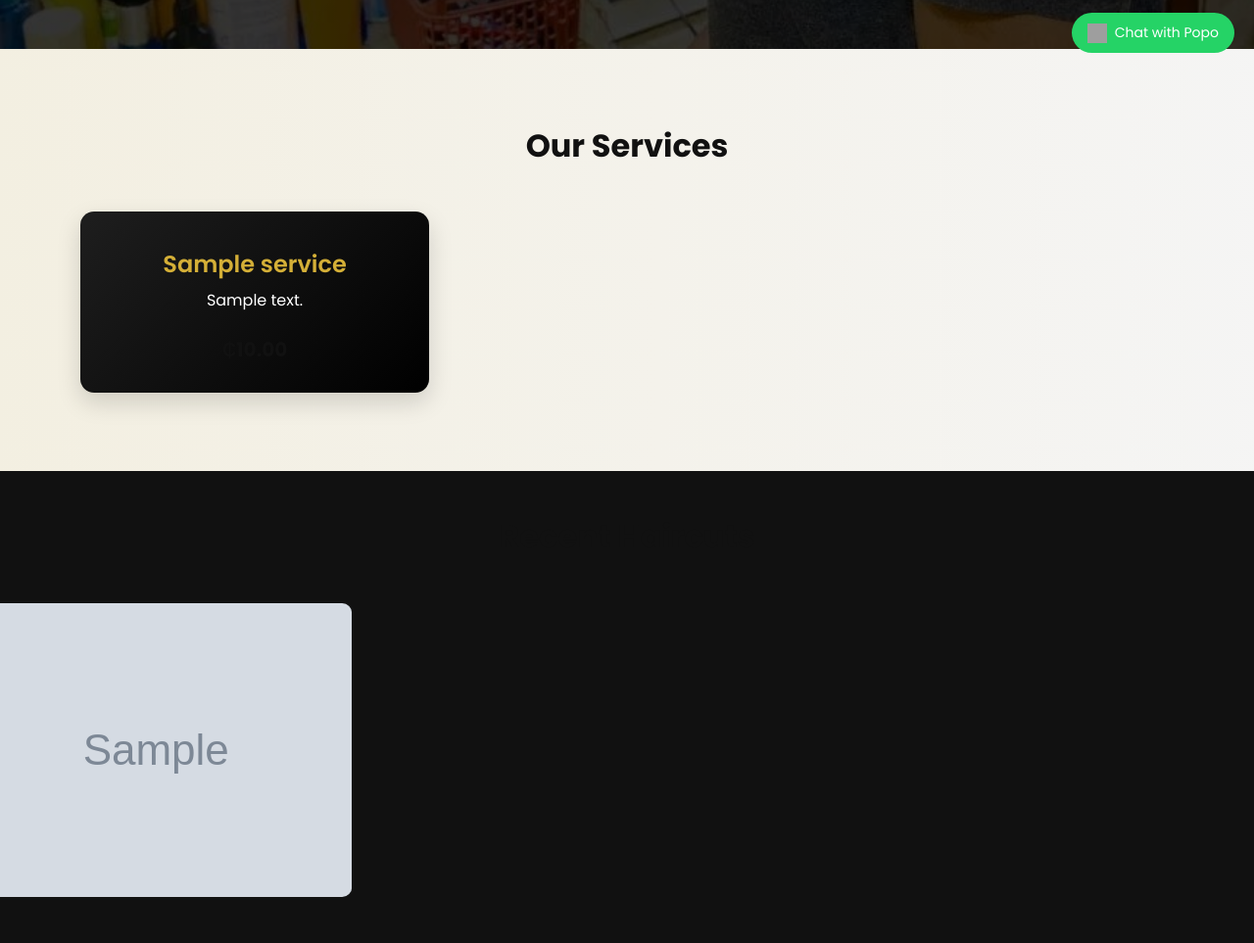
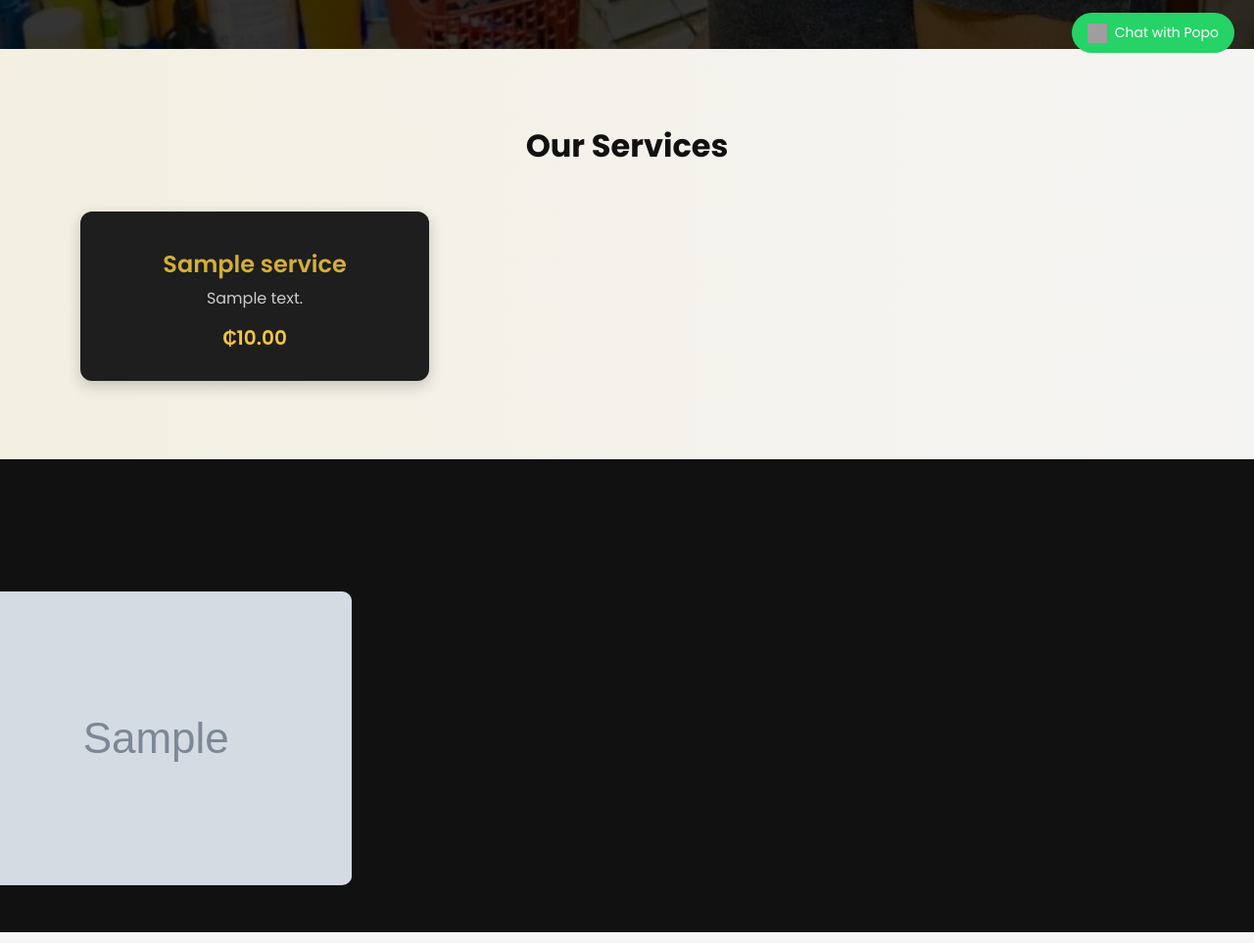
Before and after one commit to courageadawuduaar-cmd/popo, a Django app: page / in a window 1280 px wide. Shown: the part 726-1689 px from the top of the page at 98% size. Run offline with Django 5.2, Linux system fonts and the light colour scheme; tables that the repository leaves empty hold one stand-in row (values such as "Sample post"); grey boxes marked "Sample" are stand-in pictures; grey boxes are pictures that could not be loaded.

```diff
--- a/website/static/website/css/style.css
+++ b/website/static/website/css/style.css
@@ -383,46 +383,34 @@ margin:auto;
 display:block;
 }
 
-/* SERVICE CARDS */
+/* SERVICES SECTION */
 
 .service-card{
-border:none;
-border-radius:14px;
-padding:30px;
+background:#1e1e1e;
 color:white;
+border-radius:12px;
+padding:30px 20px;
 transition:all 0.3s ease;
-box-shadow:0 10px 25px rgba(0,0,0,0.15);
+box-shadow:0 5px 15px rgba(0,0,0,0.2);
+}
+
+.service-card h5{
+color:#f5c542;
+font-weight:600;
+}
+
+.service-card p{
+color:#ccc;
 }
 
 .service-card:hover{
-transform:translateY(-10px) scale(1.03);
-box-shadow:0 15px 35px rgba(0,0,0,0.25);
+transform:translateY(-8px);
+box-shadow:0 10px 30px rgba(0,0,0,0.35);
+background:#111;
 }
 
-/* Different colors for each card */
-
-.services .col-md-4:nth-child(1) .service-card{
-background:linear-gradient(135deg,#1e1e1e,#000000);
+.service-icon{
+font-size:40px;
+color:#f5c542;
+margin-bottom:15px;
 }
-
-.services .col-md-4:nth-child(2) .service-card{
-background:linear-gradient(135deg,#c59d5f,#a47c3c);
-}
-
-.services .col-md-4:nth-child(3) .service-card{
-background:linear-gradient(135deg,#2c3e50,#1a252f);
-}
-
-.services .col-md-4:nth-child(4) .service-card{
-background:linear-gradient(135deg,#8e44ad,#5e3370);
-}
-
-.service-title{
-font-weight:600;
-margin-bottom:10px;
-}
-
-.service-card h5{
-font-weight:700;
-margin-top:10px;
-}
```
